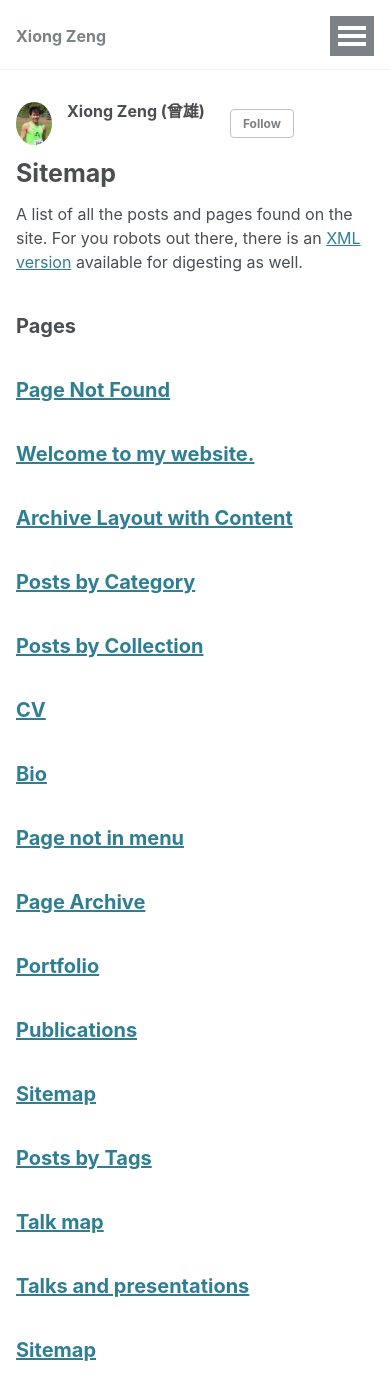
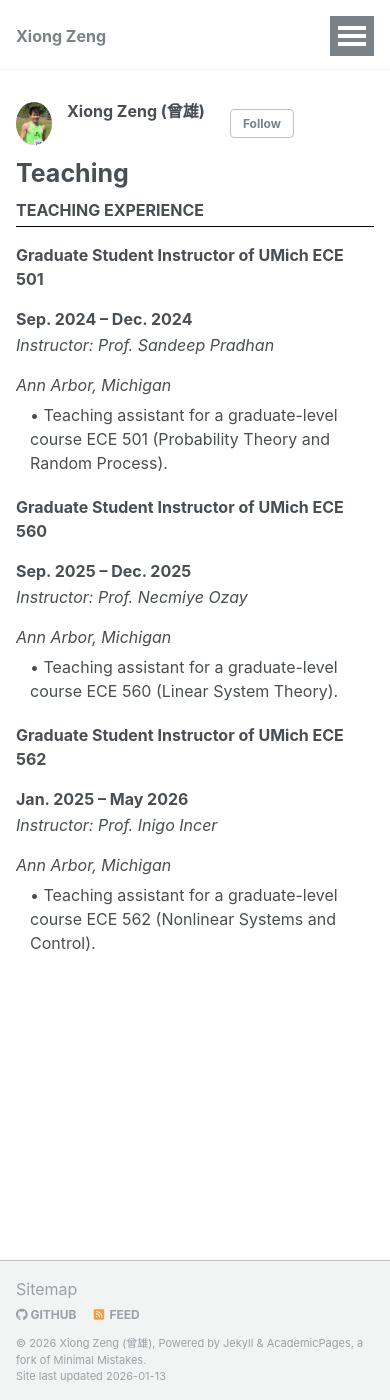
Before and after one commit to zengxiong111/zengxiong.github.io, a Jekyll site: the page built from _pages/teaching.md, in a window 390 px wide and 1400 px high. Built offline with Jekyll 4.4.1, drawn with Linux system fonts in a browser that asks for light colours; some of the changed text lies outside the part shown.

Commit message:
Update teaching.md

```diff
--- a/_pages/teaching.md
+++ b/_pages/teaching.md
@@ -1,37 +1,91 @@
 ---
-layout: archive
-title: "Sitemap"
-permalink: /sitemap/
+layout: single
+title: "Teaching"
+permalink: /teaching/
 author_profile: true
 ---
 
-{% include base_path %}
+<style>
+  .teaching-section-title {
+    font-weight: bold;
+    text-transform: uppercase;
+    border-bottom: 1px solid #000;
+    margin-bottom: 16px;
+    padding-bottom: 4px;
+  }
 
-A list of all the posts and pages found on the site. For you robots out there, there is an [XML version]({{ base_path }}/sitemap.xml) available for digesting as well.
+  .teaching-entry { margin-bottom: 20px; }
 
-<h2>Pages</h2>
-{% for post in site.pages %}
-  {% include archive-single.html %}
-{% endfor %}
+  .teaching-entry-header {
+    display: flex;
+    justify-content: space-between;
+    font-weight: bold;
+    gap: 16px;
+  }
 
-<h2>Posts</h2>
-{% for post in site.posts %}
-  {% include archive-single.html %}
-{% endfor %}
+  .teaching-entry-subheader {
+    display: flex;
+    justify-content: space-between;
+    font-style: italic;
+    margin-top: 2px;
+    gap: 16px;
+  }
 
-{% capture written_label %}'None'{% endcapture %}
+  .teaching-entry-description {
+    margin-top: 6px;
+    margin-left: 14px;
+  }
 
-{% for collection in site.collections %}
-{% unless collection.output == false or collection.label == "posts" %}
-  {% capture label %}{{ collection.label }}{% endcapture %}
-  {% if label != written_label %}
-  <h2>{{ label }}</h2>
-  {% capture written_label %}{{ label }}{% endcapture %}
-  {% endif %}
-{% endunless %}
-{% for post in collection.docs %}
-  {% unless collection.output == false or collection.label == "posts" %}
-  {% include archive-single.html %}
-  {% endunless %}
-{% endfor %}
-{% endfor %}
+  /* Small-screen fallback so flex rows don't overflow */
+  @media (max-width: 700px) {
+    .teaching-entry-header,
+    .teaching-entry-subheader {
+      flex-direction: column;
+      align-items: flex-start;
+    }
+  }
+</style>
+
+<div class="teaching-section-title">Teaching Experience</div>
+
+<div class="teaching-entry">
+  <div class="teaching-entry-header">
+    <span>Graduate Student Instructor of UMich ECE 501</span>
+    <span>Sep. 2024 – Dec. 2024</span>
+  </div>
+  <div class="teaching-entry-subheader">
+    <span>Instructor: Prof. Sandeep Pradhan</span>
+    <span>Ann Arbor, Michigan</span>
+  </div>
+  <div class="teaching-entry-description">
+    • Teaching assistant for a graduate-level course ECE 501 (Probability Theory and Random Process).
+  </div>
+</div>
+
+<div class="teaching-entry">
+  <div class="teaching-entry-header">
+    <span>Graduate Student Instructor of UMich ECE 560</span>
+    <span>Sep. 2025 – Dec. 2025</span>
+  </div>
+  <div class="teaching-entry-subheader">
+    <span>Instructor: Prof. Necmiye Ozay</span>
+    <span>Ann Arbor, Michigan</span>
+  </div>
+  <div class="teaching-entry-description">
+    • Teaching assistant for a graduate-level course ECE 560 (Linear System Theory).
+  </div>
+</div>
+
+<div class="teaching-entry">
+  <div class="teaching-entry-header">
+    <span>Graduate Student Instructor of UMich ECE 562</span>
+    <span>Jan. 2025 – May 2026</span>
+  </div>
+  <div class="teaching-entry-subheader">
+    <span>Instructor: Prof. Inigo Incer</span>
+    <span>Ann Arbor, Michigan</span>
+  </div>
+  <div class="teaching-entry-description">
+    • Teaching assistant for a graduate-level course ECE 562 (Nonlinear Systems and Control).
+  </div>
+</div>
```
